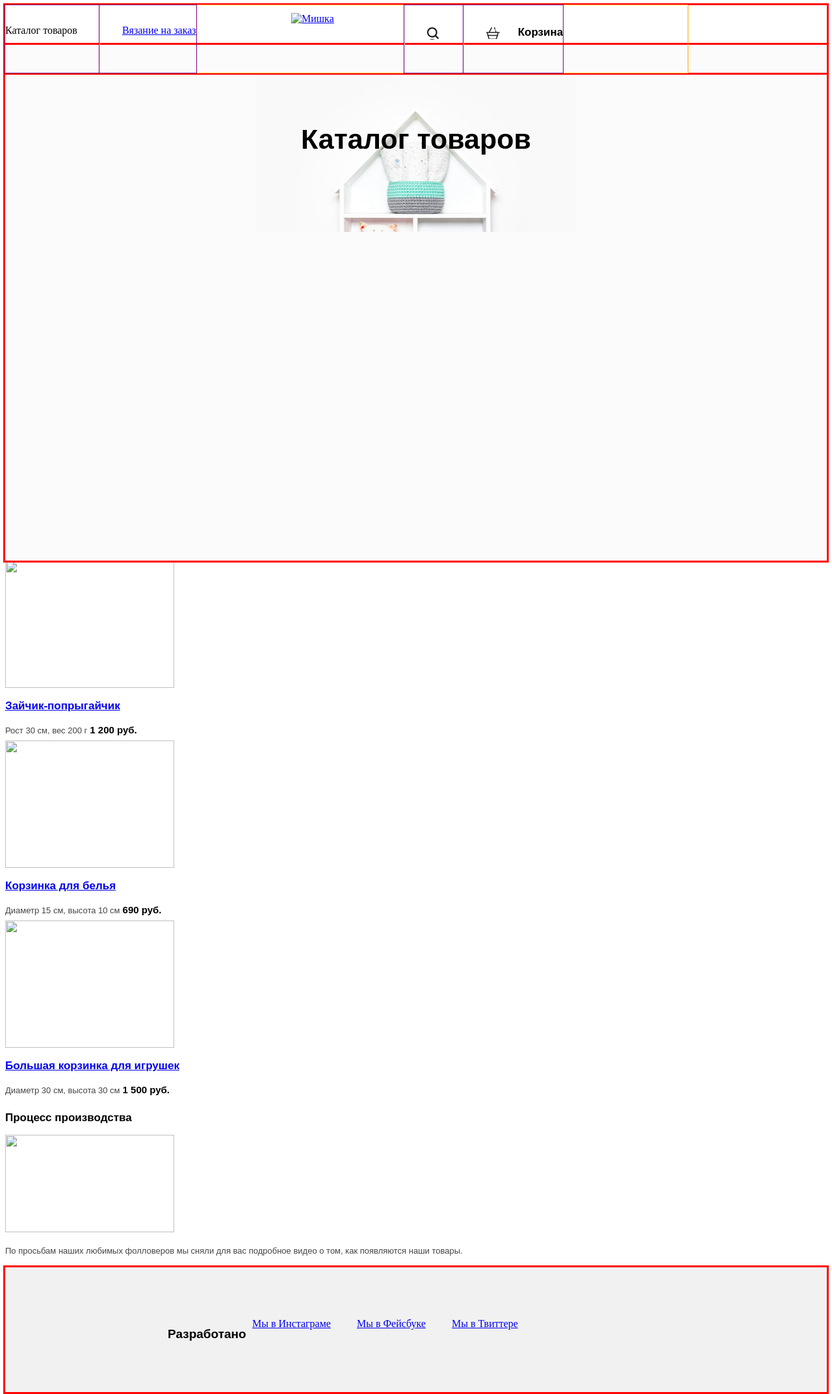
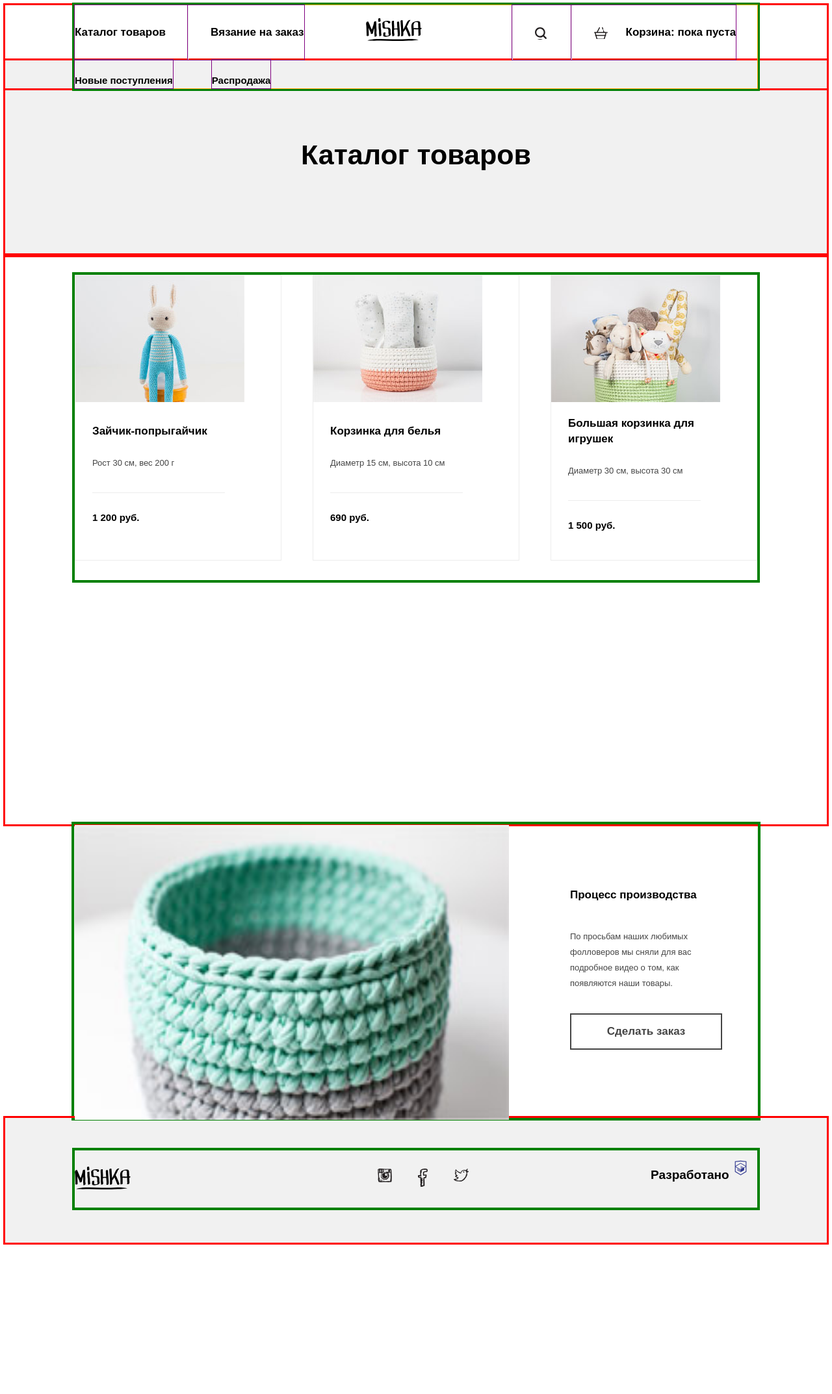
Before and after one commit to ksepris/407291-mishka, a plain HTML site: page source/catalog.html in a window 1280 px wide. Shown: the whole page at 65% size. After the commit the page ends 1921 px from the top, so only its background shows below. Drawn offline with nearby package versions, Linux system fonts and the light colour scheme; files that its build step writes are made by us from their sources; files whose address does not match are found by name.

Commit message:
сделал основную адаптивную разметку для каталога

```diff
--- a/source/catalog.html
+++ b/source/catalog.html
@@ -8,82 +8,108 @@
   <body>
     <header class="page-header">
       <div class="top-header">
+        <div class="top-header__wrapper">
           <a href="index.html" class="top-header__logo">
-          <img class="top-header__logo-image" src="img/logotype-mobile.png" width="86" height="35" alt="Мишка">
+            <img class="top-header__logo-image" src="img/logo-mobile.svg" width="86" height="35" alt="Мишка">
           </a>
           <nav class="main-nav">
-          <button class="main-nav__toggle" type="button">Открыть меню</button>
-          <div class="main-nav__wrapper">
+            <button class="main-nav__toggle" type="button"><img src="img/icon-menu-close.svg" width="21" height="20" alt="" /></button>
             <ul class="main-nav__list site-list">
               <li class="site-list__item">
-                <a>Каталог товаров</a>
+                <a class="site-list__catalog">Каталог товаров</a>
               </li>
               <li class="site-list__item">
-                <a href="form.html">Вязание на заказ</a>
+                <a class="site-list__order" href="form.html">Вязание на заказ</a>
               </li>
               <li class="site-list__item">
                 <a class="site-list__search" href="#">Поиск по сайту</a>
               </li>
               <li class="site-list__item">
-                <a class="site-list__basket" href="#">Корзина</a>
+                <a class="site-list__basket" href="#">Корзина: пока пуста</a>
+              </li>
+              <li class="site-list__item">
+                <a class="site-list__new-products" href="#">Новые поступления</a>
+              </li>
+              <li class="site-list__item">
+                <a class="site-list__sale" href="#">Распродажа</a>
               </li>
             </ul>
-          </div>
           </nav>
         </div>
-      <div class="bottom-header">
-        <h1 class="bottom-header__title">Каталог товаров</h1>
+      </div>
+      <div class="bottom-header bottom-header--darker-color">
+        <h1 class="bottom-header__title bottom-header__title--nobcg">Каталог товаров</h1>
       </div>
     </header>
-    <main class="page-main">
-      <div class="page-main__wrapper">
+    <main class="catalog-page-main">
         <section class="products-catalog">
+          <div class="products-catalog__wrapper">
             <article class="products-catalog__item">
-            <img class="products-catalog__img" src="img/zaichik.jpg"  width="260" height="196" alt="">
-            <h1 class="products-catalog__name"><a href="#">Зайчик-попрыгайчик</a></h1>
+              <img class="products-catalog__img" src="img/photo-hare-mobile@1x.jpg"  width="260" height="195" alt="">
+              <div class="products-catalog__descr">
+                <h1>
+                  <a class="products-catalog__name" href="#">Зайчик-попрыгайчик</a>
+                </h1>
                 <span class="products-catalog__feautures">Рост 30 см, вес 200 г</span>
-            <span class="products-catalog__price">1 200 руб.</span>
+                <p class="products-catalog__price">1 200 руб.</p>
+              </div>
             </article>
             <article class="products-catalog__item">
-            <img class="products-catalog__img" src="img/korzinka.jpg"  width="260" height="196" alt="">
-            <h1 class="products-catalog__name"><a href="#">Корзинка для белья</a></h1>
+              <img class="products-catalog__img" src="img/photo-bowl-mobile@1x.jpg"  width="260" height="195" alt="">
+              <div class="products-catalog__descr">
+                <h1>
+                  <a class="products-catalog__name" href="#">Корзинка для белья</a>
+                </h1>
                 <span class="products-catalog__feautures">Диаметр 15 см, высота 10 см</span>
-            <span class="products-catalog__price">690 руб.</span>
+                <p class="products-catalog__price">690 руб.</p>
+              </div>
             </article>
             <article class="products-catalog__item">
-            <img class="products-catalog__img" src="img/toy-basket.jpg"  width="260" height="196" alt="">
-            <h1 class="products-catalog__name"><a href="#">Большая корзинка для игрушек</a></h1>
+              <img class="products-catalog__img" src="img/photo-toys-mobile@1x.jpg"  width="260" height="195" alt="">
+              <div class="products-catalog__descr">
+                <h1>
+                  <a class="products-catalog__name" href="#">Большая корзинка для игрушек</a>
+                </h1>
                 <span class="products-catalog__feautures">Диаметр 30 см, высота 30 см</span>
-            <span class="products-catalog__price">1 500 руб.</span>
+                <p class="products-catalog__price">1 500 руб.</p>
+              </div>
             </article>
+          </div>
           </section>
           <section class="products-video">
+            <div class="products-video__wrapper">
               <h2 class="products-video__title">Процесс производства</h2>
-          <img class="products-video__video" src="img/video.jpg"  width="260" height="150" alt="">
+              <img class="products-video__video" src="img/video-mobile@1x.jpg"  width="260" height="150" alt="">
               <p class="products-video__descr">
                 По просьбам наших любимых фолловеров мы сняли для вас подробное видео о том, как появляются наши товары.
               </p>
-          <a class="products-video__make-order button" href="#"></a>
+              <a class="products-video__make-order button" href="#">Cделать заказ</a>
+            </div>
           </section>
       </div>
     </main>
     <footer class="page-footer">
+      <div class="page-footer__wrapper">
+        <a class="page-footer__logo">
+          <img class="page-footer__logo-image" src="img/logo-mobile.svg" width="86" height="35" alt="Мишка">
+        </a>
         <div class="page-footer__social social">
           <ul class="social__list">
             <li class="social__item">
-            <a class="social__link social__link--inst" href="#">Мы в Инстаграме</a>
+              <a class="social__link social__link--inst" href="#"><img src="img/icon-insta.svg" width="22" height="21" alt="" /></a>
             </li>
             <li class="social__item">
-            <a class="social__link social__link--fb" href="#">Мы в Фейсбуке</a>
+              <a class="social__link social__link--fb" href="#"><img src="img/icon-fb.svg" width="15" height="28" alt="" /></a>
             </li>
             <li class="social__item">
-            <a class="social__link social__link--twitter" href="#">Мы в Твиттере</a>
+              <a class="social__link social__link--twitter" href="#"><img src="img/icon-twitter.svg" width="23" height="20" alt="" /></a>
             </li>
           </ul>
         </div>
         <div class="page-footer__copyright copyright">
           <a class="copyright__title" href="https://htmlacademy.ru/intensive/adaptive">Разработано</a>
-        <a class="copyright__img" href="https://htmlacademy.ru/intensive/adaptive"><img src="img/htmlacademy.png" alt=""></a>
+          <a class="copyright__img" href="https://htmlacademy.ru/intensive/adaptive"><img src="img/htmlacademy.svg" width="27" height="34" alt=""></a>
+        </div>
       </div>
     </footer>
   </body>
--- a/source/less/blocks/bottom-header.less
+++ b/source/less/blocks/bottom-header.less
@@ -10,13 +10,11 @@
     width: 320px;
     margin: 0 auto;
   }
-
   .bottom-header__menu{
     margin: 0;
     padding: 0;
     list-style: none;
   }
-
   .bottom-header__title {
     font-size: 27px;
     line-height: 30px;
@@ -29,6 +27,9 @@
     padding-top: 70px;
     padding-bottom: 118px;
     margin: 0 auto;
+  }
+  .bottom-header__title--nobcg{
+    background: none;
   }
 
   @media (min-width: @tablet-width){
@@ -59,3 +60,16 @@
     }
   }
 }
+
+.bottom-header--darker-color{
+  background-color: @bottom-header-background-color-noimg;
+  min-height: 176px;
+
+  @media (min-width: @tablet-width){
+    min-height: 220px;
+  }
+
+  @media (min-width: @desktop-width){
+    min-height: 250px;
+  }
+}
--- a/source/less/blocks/button.less
+++ b/source/less/blocks/button.less
@@ -1,5 +1,4 @@
 .button {
-  display: block;
   font-size: 17px;
   line-height: 20px;
   color: #444444;
@@ -8,4 +7,6 @@
   text-decoration: none;
   padding: 16px 0px;
   border: 2px solid @light-text-color;
+  display: block;
+  text-align: center;
 }
--- a/source/less/blocks/products-catalog.less
+++ b/source/less/blocks/products-catalog.less
@@ -1,10 +1,23 @@
 .products-catalog{
+  outline: 3px solid red;
+  width: 320px;
+  margin: 0 auto;
+  padding-top: 30px;
+
+  .products-catalog__wrapper{
+    outline: 4px solid green;
+    width: 260px;
+    margin: 0 auto;
+  }
   .products-catalog__name{
     font-size: 17px;
     line-height: 24px;
     color: @dark-text-color;
     font-weight: bold;
     font-family: 'OpenSans', sans-serif;
+    text-decoration: none;
+    margin-left: 26px;
+    display: block;
   }
   .products-catalog__feautures{
     font-size: 13px;
@@ -12,6 +25,7 @@
     color: @light-text-color;
     font-weight: normal;
     font-family: 'OpenSans', sans-serif;
+    margin-left: 26px;
   }
   .products-catalog__price{
     font-size: 15px;
@@ -19,5 +33,54 @@
     color: @dark-text-color;
     font-weight: bold;
     font-family: 'OpenSans', sans-serif;
+    margin-left: 26px;
+    padding: 26px 0;
+    width: 204px;
+    border-top: 1px solid @list-border-color;
+  }
+  .products-catalog__item{
+    border: 1px solid @list-border-color;
+    margin-bottom: 30px;
+  }
+
+  @media (min-width: @tablet-width){
+    width: auto;
+    margin: 0;
+    min-height: 1192px;
+
+    .products-catalog__wrapper{
+      width: 668px;
+      margin: 0 auto;
+    }
+    .products-catalog__item{
+      display: flex;
+      flex-wrap: wrap;
+      // align-items: flex-start;
+    }
+    .products-catalog__name{
+      width: 276px;
+    }
+    .products-catalog__price{
+      margin-top: 120px;
+    }
+  }
+
+  @media (min-width: @desktop-width){
+    min-height: 846px;
+
+    .products-catalog__wrapper{
+      width: 1050px;
+      display: flex;
+      justify-content: space-between;
+    }
+    .products-catalog__item{
+      width: 316px;
+    }
+    .products-catalog__name{
+      width: 264px;
+    }
+    .products-catalog__price{
+      margin-top: 30px;
+    }
   }
 }
--- a/source/less/blocks/products-video.less
+++ b/source/less/blocks/products-video.less
@@ -1,10 +1,24 @@
 .products-video{
+  // outline: 3px solid red;
+  width: 320px;
+  margin: 0 auto;
+
+
+  .products-video__wrapper{
+    outline: 4px solid green;
+    width: 260px;
+    margin: 0 auto;
+    border: 1px solid @list-border-color;
+    padding-bottom: 34px;
+    margin-bottom: 56px;
+  }
   .products-video__title{
     font-size: 17px;
     line-height: 24px;
     color: @dark-text-color;
     font-weight: bold;
     font-family: 'OpenSans', sans-serif;
+    padding-left: 90px;
   }
   .products-video__descr{
     font-size: 13px;
@@ -12,5 +26,69 @@
     color: @light-text-color;
     font-weight: normal;
     font-family: 'OpenSans', sans-serif;
+    margin: 0 34px;
+    margin-bottom: 34px;
+  }
+  .products-video__make-order{
+    width: 190px;
+    margin: 0 auto;
+  }
+
+  @media (min-width: @tablet-width){
+    width: auto;
+    margin: 0;
+    min-height: 742px;
+
+    .products-video__wrapper{
+      width: 668px;
+      margin: 0 auto;
+      display: flex;
+      flex-wrap: wrap;
+    }
+    .products-video__title{
+      order: 2;
+    }
+    .products-video__video{
+      order: 1;
+      width: 668px;
+    }
+    .products-video__descr{
+      order: 3;
+    }
+    .products-video__make-order{
+      order: 4;
+      width: 582px;
+    }
+  }
+
+  @media (min-width: @desktop-width){
+    min-height: 452px;
+
+    .products-video__wrapper{
+      width: 1050px;
+      align-items: flex-start;
+
+      // position: relative;
+      // flex-wrap: wrap;
+      // flex-direction: column;
+    }
+    .products-video__video{
+      height: 454px;
+      position: absolute;
+    }
+    .products-video__descr{
+      width: 226px;
+      margin-left: 762px;
+    }
+    .products-video__make-order{
+      width: 230px;
+      margin-left: 762px;
+      margin-bottom: 70px;
+    }
+    .products-video__title{
+      margin-left: 672px;
+      margin-top: 96px;
+      margin-bottom: 40px;
+    }
   }
 }
--- a/source/less/general/variables.less
+++ b/source/less/general/variables.less
@@ -3,7 +3,8 @@
 @catalog-toys-color: #56c3b2;
 @footer-background-color: #f1f1f1;
 @top-header-background-color: #ffffff;
-@bottom-header-background-color: #fbfbfb;
+@bottom-header-background-color: #f9f9f9;
+@bottom-header-background-color-noimg: #f1f1f1;
 @dark-text-color: #000000;
 @light-text-color: #444444;
 @catalog-menu-text-color: #ffffff;
--- a/source/less/style.less
+++ b/source/less/style.less
@@ -30,3 +30,4 @@
 @import "./blocks/site-list.less";
 @import "./blocks/social.less";
 @import "./blocks/top-header.less";
+@import "./blocks/button.less";
```
Lines whose indentation alone changed are shown as unchanged.
